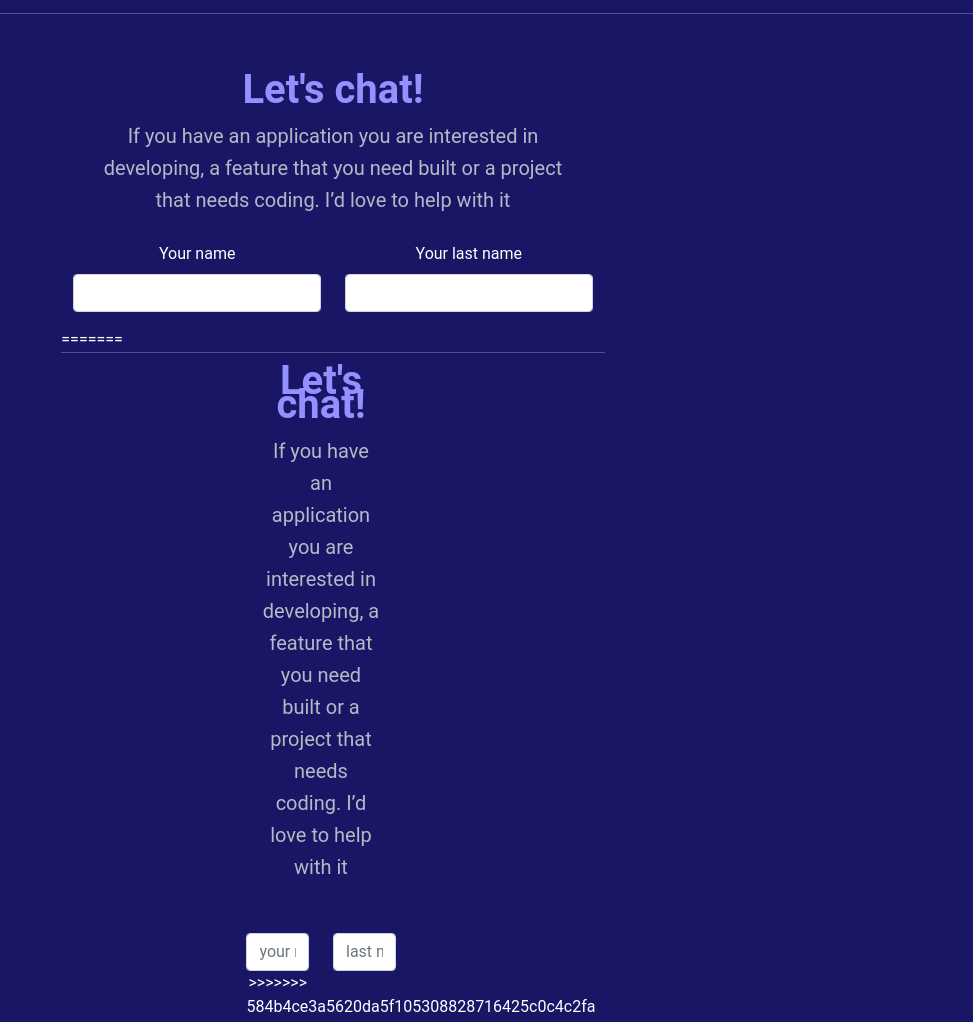
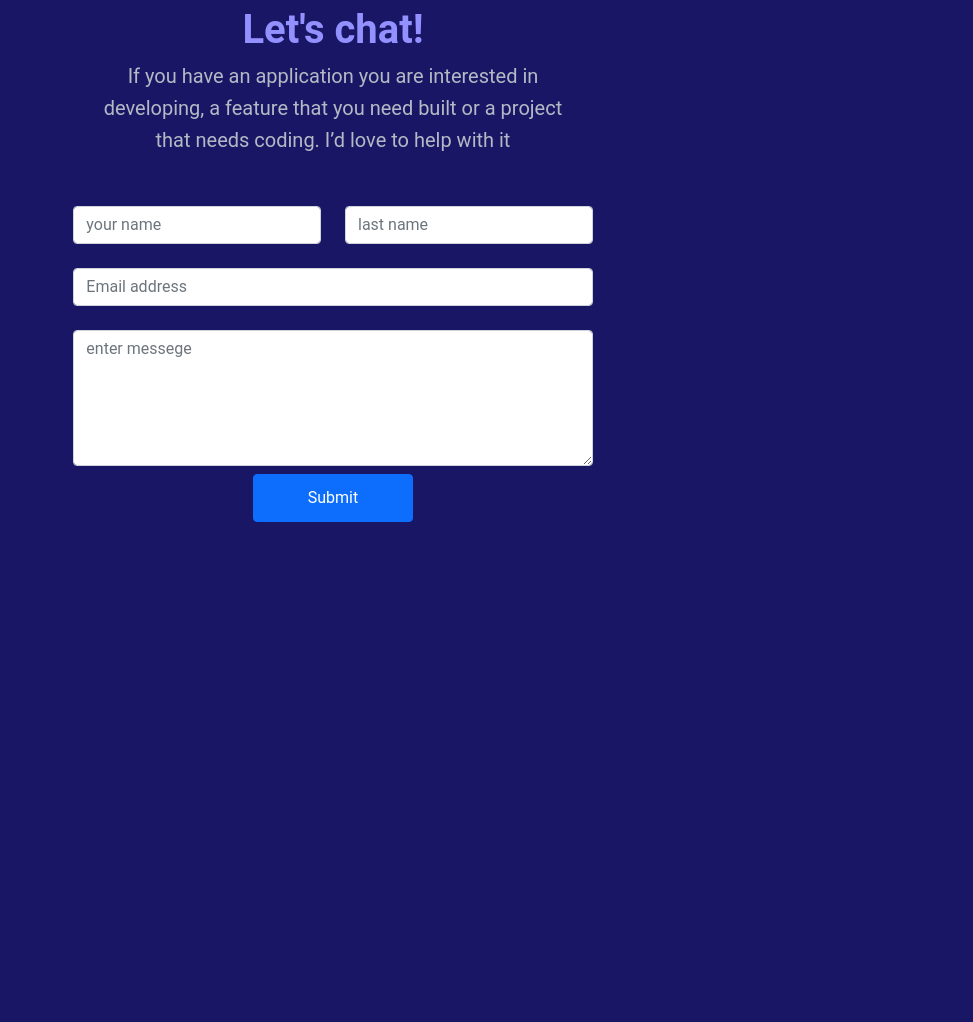
Before and after one commit to joa-byte/Try-Bootstrap, a plain HTML site: page index.html in a window 1280 px wide. Shown: the part 3112-4134 px from the top of the page, without its empty margins (307-1280 px from the left). After the commit the page ends 3702 px from the top, so only its background shows below. Drawn offline with nearby package versions, Linux system fonts and the light colour scheme.

```diff
--- a/index.html
+++ b/index.html
@@ -198,9 +198,8 @@
         </div>
       </div>
     </div>
-    </div>
     <div class="row mt-5">
-      <div class="row g-0" id="row-work-4">
+      <div class="row g-0" id="row-work-2">
         <div class="col-md-6">
           <img src="./images/ImgPlaceholder.png" class="img-fluid col-lg-12" alt="Image-project-one">
         </div>
@@ -222,31 +221,9 @@
       </div>
     </div>
   </div>
-  </div>
   <hr>
   <div class="row justify-content-center">
     <div class="col-5 my-lg-5 text-center">
-        <h3 class="form-title">Let's chat!</h3>
-        <p>
-          If you have an application you are interested in developing,
-          a feature that you need built or a project that needs coding.
-          I’d love to help with it
-        </p>
-        <form class="form">
-          <div class="mb-3 row">
-            <div class="mb-3 col-6">
-              <label for="exampleInputName" class="form-label">Your name</label>
-              <input type="text" class="form-control" id="exampleInputName">
-            </div>
-            <div class="mb-3 col-6">
-              <label for="exampleInputLast" class="form-label">Your last name</label>
-              <input type="text" class="form-control" id="exampleInputLast">
-            </div>
-=======
-  <hr>
-  <div class="row">
-    <div class="col-4"></div>
-    <div class="col-4 my-auto">
       <h3 class="form-title">Let's chat!</h3>
       <p>
         If you have an application you are interested in developing,
@@ -258,7 +235,6 @@
           <div class="col-6">
             <label for="exampleInputName" class="form-label"></label>
             <input type="text" class="form-control" id="exampleInputName" placeholder="your name">
->>>>>>> 584b4ce3a5620da5f105308828716425c0c4c2fa
           </div>
           <div class="col-6">
             <label for="exampleInputLast" class="form-label"></label>
@@ -278,7 +254,9 @@
       </form>
     </div>
   </div>
-
+  </div>
+  </div>
+  </div>
   </div>
   <script src="https://cdn.jsdelivr.net/npm/bootstrap@5.0.2/dist/js/bootstrap.bundle.min.js"
     integrity="sha384-MrcW6ZMFYlzcLA8Nl+NtUVF0sA7MsXsP1UyJoMp4YLEuNSfAP+JcXn/tWtIaxVXM"
```
Lines whose indentation alone changed are shown as unchanged.
